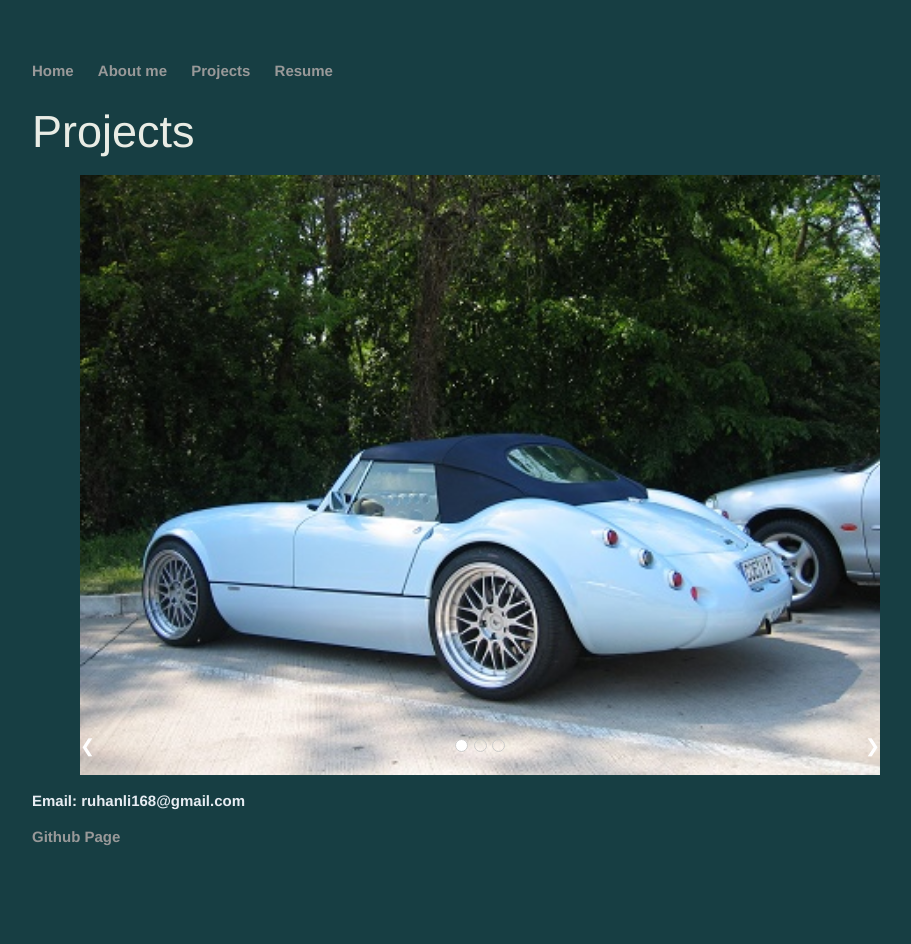
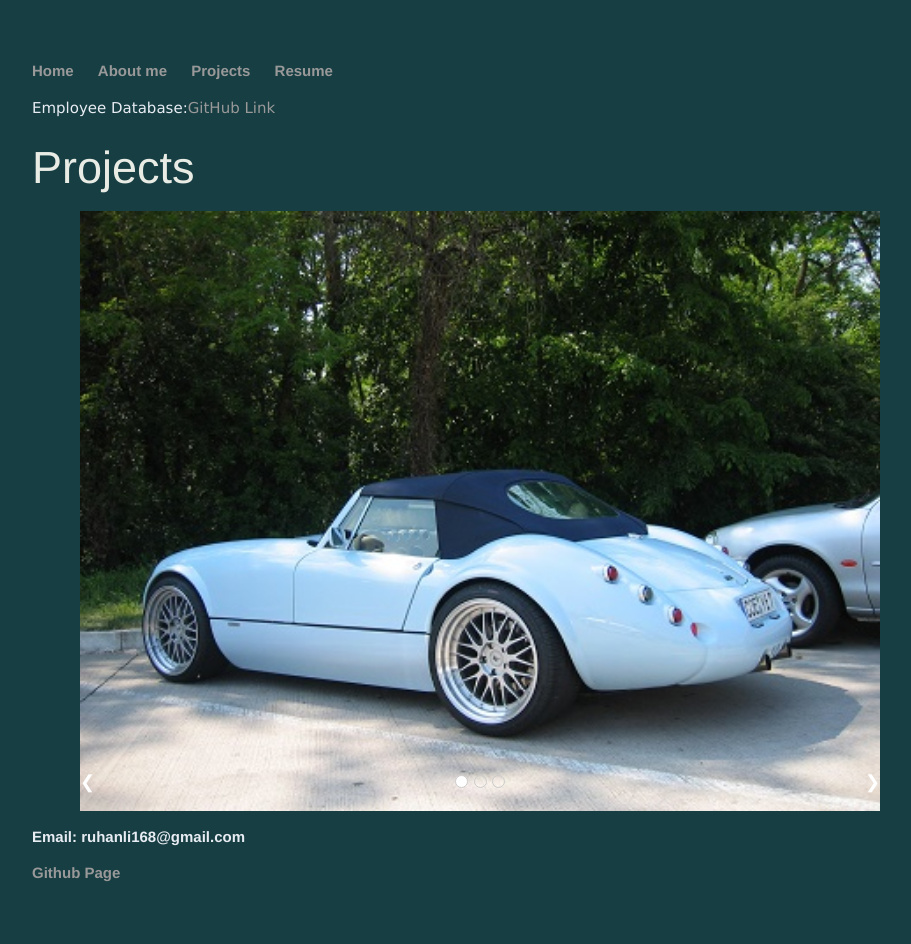
Before and after one commit to Raymoondo/RuhanLi.github.io-1, a Jekyll site: the page projects/index.html, which Jekyll copies as it is, in a window 1280 px wide. Shown: the whole page, without its empty margins (160-1071 px from the left). Built offline with Jekyll 4.4.1, drawn with Linux system fonts in a browser that asks for light colours; before the commit the page ends 908 px from its top, so only the background shows below that.

Commit message:
Update index.html

```diff
--- a/projects/index.html
+++ b/projects/index.html
@@ -20,6 +20,7 @@
         		<li><a href="/CV">Resume</a></li>
     		</ul>
 		</nav>
+		<p id="email"> Employee Database:<a href="https://github.com/RuhanLi/EmployeeDatabase">GitHub Link</a></p>
 		<div class="container">
         		<h1>Projects</h1>
 		</div>
```
Lines whose indentation alone changed are shown as unchanged.
